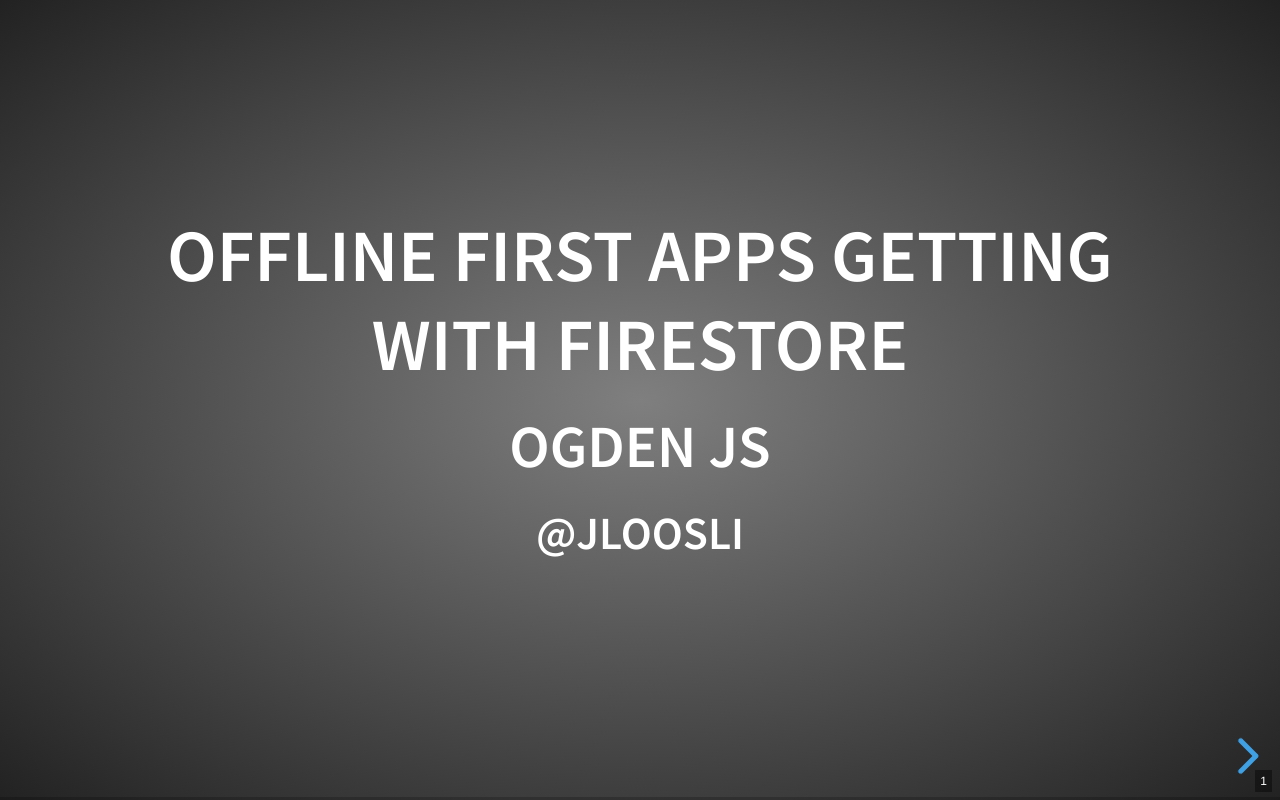
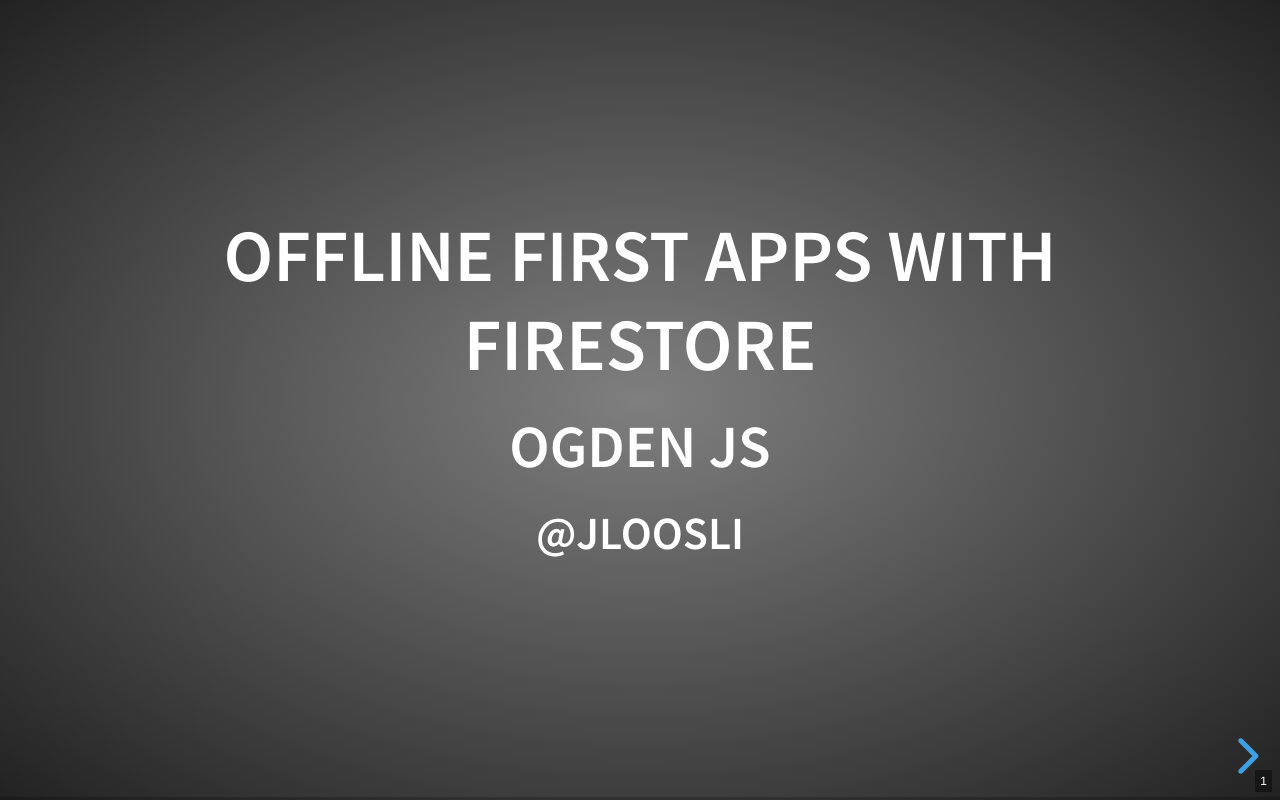
Before and after one commit to jloosli/jloosli.github.io, a website: page presentations/ogdenjs-firebase/index.html in a window 1280 px wide. Drawn offline with Linux system fonts and the light colour scheme.

Commit message:
Tweak title

```diff
--- a/presentations/ogdenjs-firebase/index.html
+++ b/presentations/ogdenjs-firebase/index.html
@@ -26,7 +26,7 @@
     <div class="slides">
         <section data-markdown>
         <textarea data-template>
-## Offline First Apps Getting with Firestore
+## Offline First Apps with Firestore
 
 ### Ogden JS
 
```
